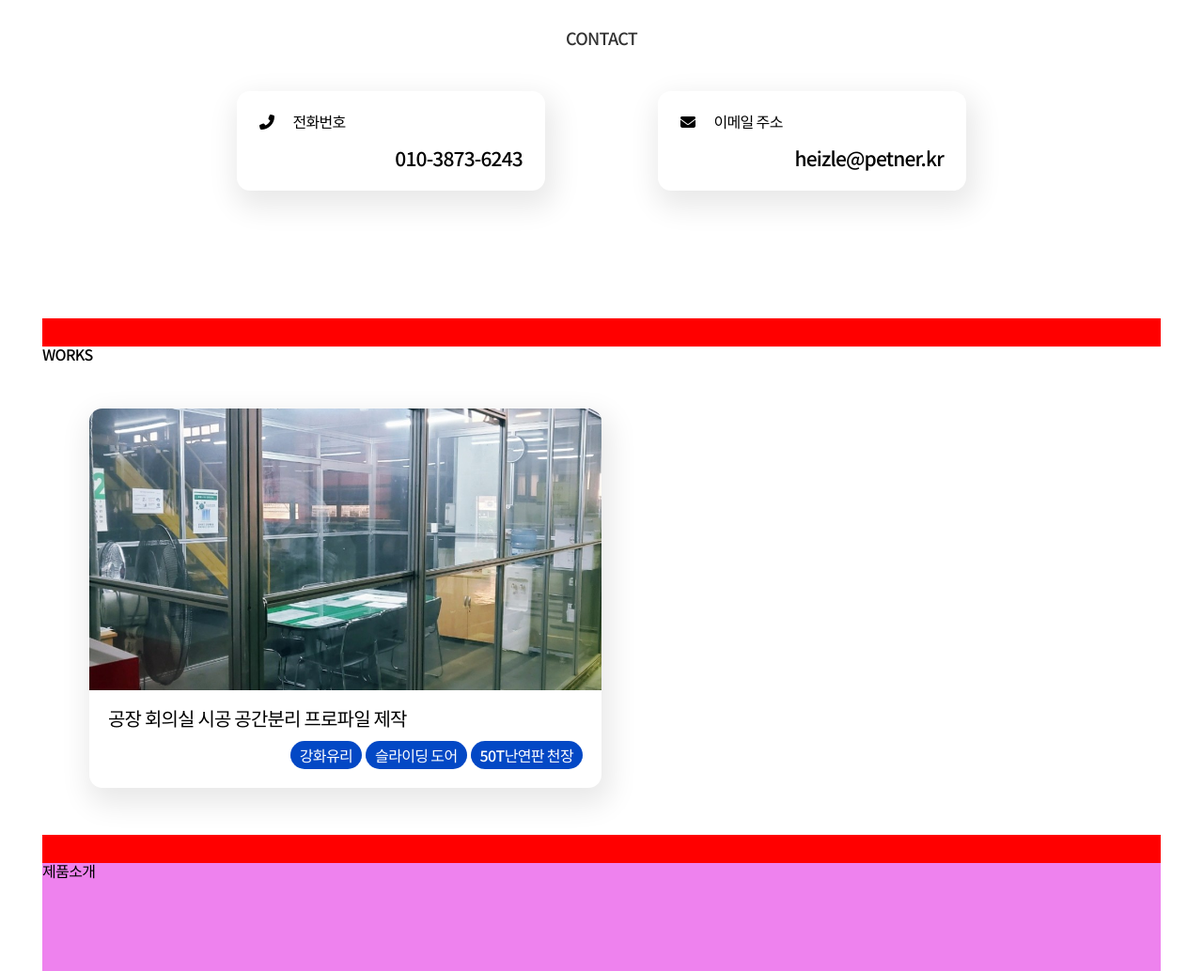
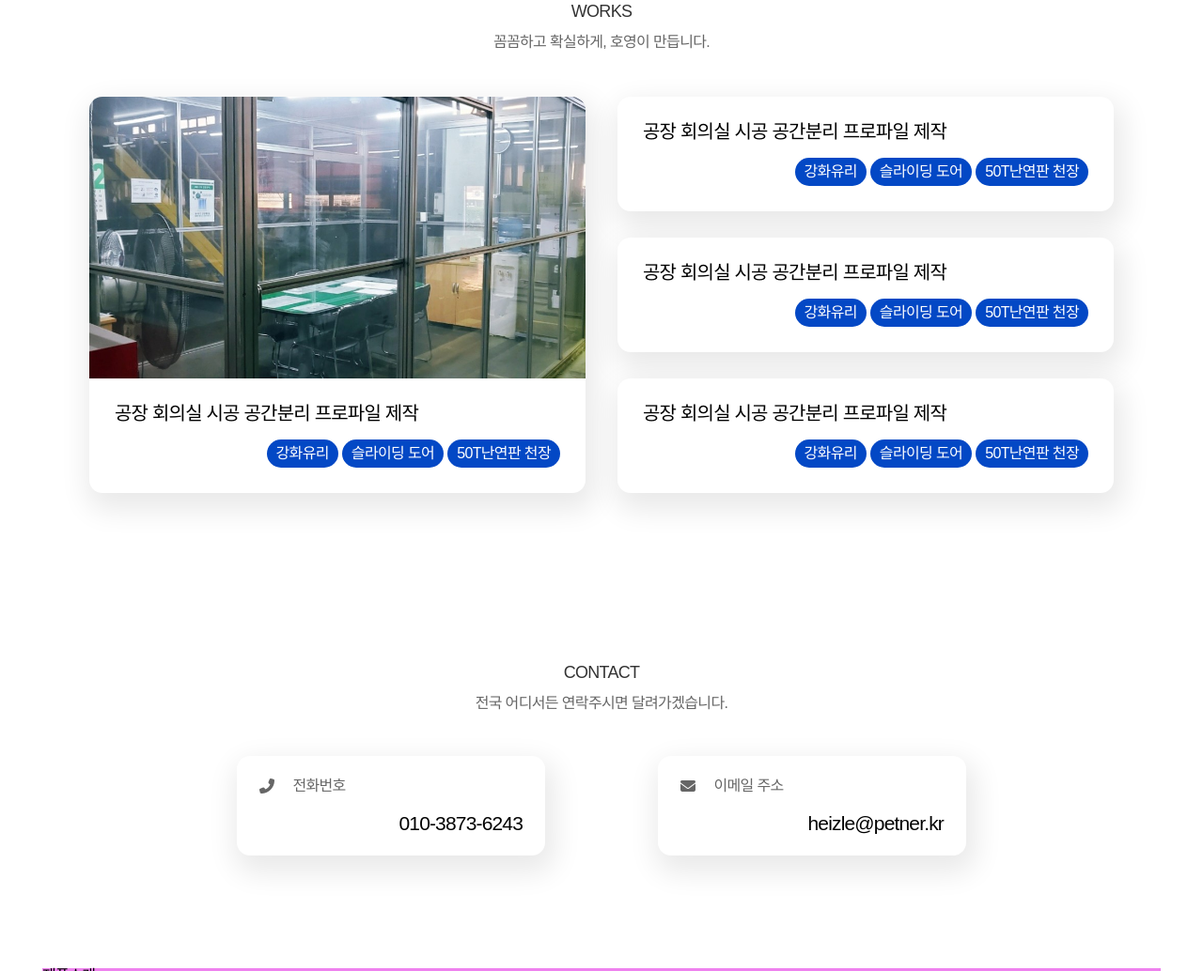
Before and after one commit to gnlwjd231/HyoYeongProfileHomepage, a website: page index.html in a window 1280 px wide. Shown: the part 717-1751 px from the top of the page at 94% size. Drawn offline with Linux system fonts and the light colour scheme; a web font is replaced by a local one.

Commit message:
메인 작업

```diff
--- a/css/main.css
+++ b/css/main.css
@@ -1,3 +1,7 @@
+body {
+  overflow-x: hidden;
+}
+
 body > .wrapper {
   width: 100%;
   display: flex;
@@ -28,6 +32,7 @@ body > .wrapper {
   left: 50%;
   margin-left: calc(-50vw);
   z-index: -1;
+  box-shadow: inset 0px -3px 2px #f5f5f5;
 }
 
 .container > header > .logo-container,
@@ -106,10 +111,8 @@ body > .wrapper {
 }
 
 .container > section {
-  background: red;
   display: flex;
   flex-direction: column;
-  gap: 30px;
 }
 
 .container > section > article {
@@ -117,7 +120,19 @@ body > .wrapper {
   height: 300px;
 }
 
-.container > section > article:first-child {
+.container > section > article > h2 {
+  font-size: 18px;
+  color: #333;
+  text-align: center;
+  margin-bottom: 16px;
+}
+
+.container > section > article > p {
+  text-align: center;
+  color: #666;
+}
+
+.container > section > article.contact {
   background: #fff;
   padding: 48px 0;
   display: flex;
@@ -125,20 +140,14 @@ body > .wrapper {
   justify-content: center;
 }
 
-.container > section > article:first-child > h2 {
-  font-size: 18px;
-  color: #333;
-  text-align: center;
-}
-
-.container > section > article:first-child .card-wrapper {
+.container > section > article.contact .card-wrapper {
   display: flex;
   justify-content: center;
   gap: 120px;
   padding: 48px 0;
 }
 
-.container > section > article:first-child .card {
+.container > section > article.contact .card {
   border-radius: 14px;
   background-color: #fff;
   box-shadow: 4px 12px 30px 6px rgb(0 0 0 / 9%);
@@ -150,12 +159,18 @@ body > .wrapper {
   flex-direction: column;
 }
 
-.container > section > article:first-child .card .card-title {
+.container > section > article.contact .card .card-title {
   display: flex;
   gap: 20px;
+  color: #666;
 }
 
-.container > section > article:first-child .card .text {
+.container > section > article.contact .card .card-title h3,
+.container > section > article.contact .card .card-title i {
+  color: #666;
+}
+
+.container > section > article.contact .card .text {
   font-size: 21px;
   text-align: end;
 }
@@ -163,12 +178,14 @@ body > .wrapper {
 .container > section > article.works {
   background: #fff;
   height: unset;
+  padding: 60px 0;
 }
 
 .container > section > article.works > .card-wrapper {
   display: flex;
   height: 100%;
   padding: 50px;
+  gap: 34px;
 }
 
 .container > section > article.works > .card-wrapper > .card-container {
@@ -178,8 +195,13 @@ body > .wrapper {
 article.works > .card-wrapper > .card-container:first-child {
 }
 
-article.works > .card-wrapper > .card-container:first-child > .card {
-  background: blue;
+article.works > .card-wrapper > .card-container:last-child {
+  display: flex;
+  flex-direction: column;
+  justify-content: space-between;
+}
+
+article.works > .card-wrapper > .card-container > .card {
   border-radius: 14px;
   background-color: #fff;
   box-shadow: 4px 12px 30px 6px rgb(0 0 0 / 9%);
@@ -193,39 +215,23 @@ article.works > .card-wrapper > .card-container:first-child > .card > .image {
   background-position: center;
 }
 
-article.works > .card-wrapper > .card-container:first-child > .card > .text {
-  padding: 20px;
+article.works > .card-wrapper > .card-container > .card > .text {
+  padding: 27px;
 }
 
-article.works
-  > .card-wrapper
-  > .card-container:first-child
-  > .card
-  > .text
-  > .title {
+article.works > .card-wrapper > .card-container > .card > .text > .title {
   font-size: 20px;
-  margin-bottom: 14px;
+  margin-bottom: 18px;
   font-weight: 500;
 }
 
-article.works
-  > .card-wrapper
-  > .card-container:first-child
-  > .card
-  > .text
-  > .desc {
+article.works > .card-wrapper > .card-container > .card > .text > .desc {
   display: flex;
   gap: 4px;
   justify-content: flex-end;
 }
 
-article.works
-  > .card-wrapper
-  > .card-container:first-child
-  > .card
-  > .text
-  > .desc
-  > .badge {
+article.works > .card-wrapper > .card-container > .card .badge {
   border-radius: 20px;
   background: #0348c5;
   padding: 7px 10px;
--- a/css/reset.css
+++ b/css/reset.css
@@ -87,7 +87,7 @@ a {
   padding: 0;
   border: 0;
   font-size: 100%;
-  font-family: "Noto Sans KR", "Roboto", sans-serif;
+  font-family: "Pretendard", sans-serif;
   letter-spacing: -0.04em;
   font-weight: 500;
   vertical-align: baseline;
--- a/index.html
+++ b/index.html
@@ -15,6 +15,12 @@
       src="https://kit.fontawesome.com/7cead8be8f.js"
       crossorigin="anonymous"
     ></script>
+    <link
+      rel="stylesheet"
+      as="style"
+      crossorigin
+      href="https://cdn.jsdelivr.net/gh/orioncactus/pretendard@v1.3.6/dist/web/static/pretendard.css"
+    />
     <link rel="stylesheet" href="./css/reset.css" />
     <link rel="stylesheet" href="./css/main.css" />
   </head>
@@ -48,8 +54,65 @@
           </div>
         </main>
         <section>
-          <article>
+          <article class="works">
+            <h2>WORKS</h2>
+            <p>꼼꼼하고 확실하게, 호영이 만듭니다.</p>
+            <div class="card-wrapper">
+              <div class="card-container">
+                <div class="card">
+                  <div class="image">
+                    <!-- <img
+                      src="/images/works/SE-d128fa32-dd02-42f3-ba11-bef083ed81f1.jpg"
+                      alt="작업사례 1"
+                    /> -->
+                  </div>
+                  <div class="text">
+                    <p class="title">공장 회의실 시공 공간분리 프로파일 제작</p>
+                    <div class="desc">
+                      <div class="badge">강화유리</div>
+                      <div class="badge">슬라이딩 도어</div>
+                      <div class="badge">50T난연판 천장</div>
+                    </div>
+                  </div>
+                </div>
+              </div>
+              <div class="card-container">
+                <div class="card">
+                  <div class="text">
+                    <p class="title">공장 회의실 시공 공간분리 프로파일 제작</p>
+                    <div class="desc">
+                      <div class="badge">강화유리</div>
+                      <div class="badge">슬라이딩 도어</div>
+                      <div class="badge">50T난연판 천장</div>
+                    </div>
+                  </div>
+                </div>
+                <div class="card">
+                  <div class="text">
+                    <p class="title">공장 회의실 시공 공간분리 프로파일 제작</p>
+                    <div class="desc">
+                      <div class="badge">강화유리</div>
+                      <div class="badge">슬라이딩 도어</div>
+                      <div class="badge">50T난연판 천장</div>
+                    </div>
+                  </div>
+                </div>
+                <div class="card">
+                  <div class="text">
+                    <p class="title">공장 회의실 시공 공간분리 프로파일 제작</p>
+                    <div class="desc">
+                      <div class="badge">강화유리</div>
+                      <div class="badge">슬라이딩 도어</div>
+                      <div class="badge">50T난연판 천장</div>
+                    </div>
+                  </div>
+                </div>
+              </div>
+            </div>
+          </article>
+          <article class="contact">
             <h2>CONTACT</h2>
+            <p>전국 어디서든 연락주시면 달려가겠습니다.</p>
             <div class="card-wrapper">
               <div class="card tel">
                 <div class="card-title">
@@ -79,34 +142,6 @@
               </div> -->
             </div>
           </article>
-          <article class="works">
-            <h2>WORKS</h2>
-            <div class="card-wrapper">
-              <div class="card-container">
-                <div class="card">
-                  <div class="image">
-                    <!-- <img
-                      src="/images/works/SE-d128fa32-dd02-42f3-ba11-bef083ed81f1.jpg"
-                      alt="작업사례 1"
-                    /> -->
-                  </div>
-                  <div class="text">
-                    <p class="title">공장 회의실 시공 공간분리 프로파일 제작</p>
-                    <div class="desc">
-                      <div class="badge">강화유리</div>
-                      <div class="badge">슬라이딩 도어</div>
-                      <div class="badge">50T난연판 천장</div>
-                    </div>
-                  </div>
-                </div>
-              </div>
-              <div class="card-container">
-                <div class="card"></div>
-                <div class="card"></div>
-                <div class="card"></div>
-              </div>
-            </div>
-          </article>
           <article>제품소개</article>
         </section>
         <footer>
```
